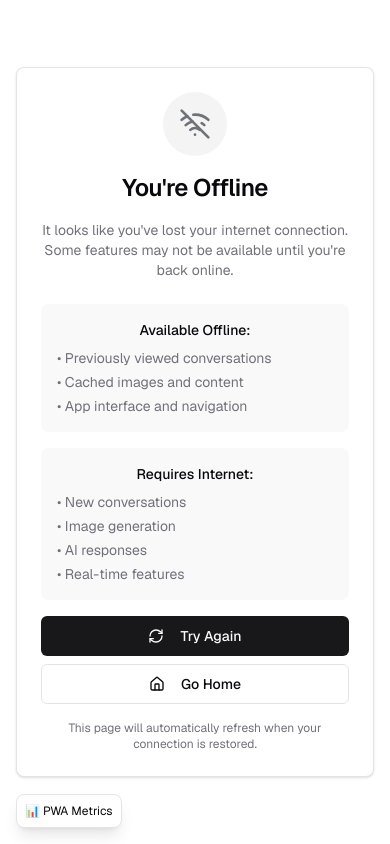
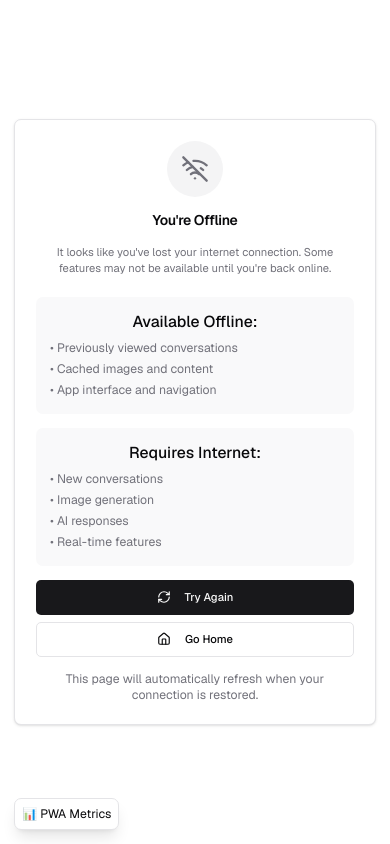
Before and after one commit to Raya46/jatevo-chatbot, a Next.js app: page /offline in a window 390 px wide. Built offline with nearby package versions, Linux system fonts and the light colour scheme.

Commit message:
fix: font resize, remove other model

```diff
--- a/app/(chat)/api/chat/route.ts
+++ b/app/(chat)/api/chat/route.ts
@@ -169,49 +169,56 @@ export async function POST(request: Request) {
       ? `You are a helpful assistant with access to tools that you MUST execute when needed.
 
 CRITICAL TOOL USAGE RULES:
-1. When users ask for images, you MUST execute the generateImageTool function immediately
-2. Do NOT describe what you would generate - ACTUALLY CALL THE TOOL
-3. When you need to use a tool, CALL THE TOOL FUNCTION - do not return JSON describing the tool call
-4. NEVER return JSON like {"tool": "generateImageTool", "arguments": {...}} - instead, actually call the tool
-5. Focus on answering the user's request by executing tools when needed
+• When users ask for images, you MUST execute the generateImageTool function immediately
+• Do NOT describe what you would generate - ACTUALLY CALL THE TOOL
+• When you need to use a tool, CALL THE TOOL FUNCTION - do not return JSON describing the tool call
+• NEVER return JSON like {"tool": "generateImageTool", "arguments": {...}} - instead, actually call the tool
+• Focus on answering the user's request by executing tools when needed
 
 IMAGE GENERATION:
-- Any request for visual content requires EXECUTING generateImageTool
-- Examples: "create an image", "generate a picture", "draw me", "make a picture of", "buat gambar", "gambar", "foto"
-- When you detect an image request, EXECUTE generateImageTool immediately with a descriptive prompt
-- Do NOT explain what you're doing - just EXECUTE the tool
+• Any request for visual content requires EXECUTING generateImageTool
+• Examples: "create an image", "generate a picture", "draw me", "make a picture of", "buat gambar", "gambar", "foto"
+• When you detect an image request, EXECUTE generateImageTool immediately with a descriptive prompt
+• Do NOT explain what you're doing - just EXECUTE the tool
 
 TOOL EXECUTION:
-- When you decide to use a tool, EXECUTE it by calling the tool function
-- Do NOT describe the tool call in text
-- Do NOT return JSON describing the tool call
-- Actually CALL the tool function
+• When you decide to use a tool, EXECUTE it by calling the tool function
+• Do NOT describe the tool call in text
+• Do NOT return JSON describing the tool call
+• Actually CALL the tool function
 
 RESPONSE STYLE:
-- Be helpful and direct
-- Provide clear and concise answers
-- Respond in the user's language when possible
+• Be helpful and direct
+• Provide clear and concise answers
+• Respond in the user's language when possible
 
 IMPORTANT: NEVER return tool call descriptions as text. ALWAYS execute the actual tool function.`
       : `You are a helpful assistant with advanced reasoning capabilities. Provide clear, accurate, and thoughtful responses to help users with their questions and tasks.
 
 CAPABILITIES:
-- Strong reasoning and problem-solving skills
-- Multi-language support (English, Indonesian, Spanish, French, etc.)
-- Ability to understand context and provide relevant information
-- Clear and structured communication
+• Strong reasoning and problem-solving skills
+• Multi-language support (English, Indonesian, Spanish, French, etc.)
+• Ability to understand context and provide relevant information
+• Clear and structured communication
 
 IMPORTANT NOTE ABOUT TOOLS:
-- You do NOT have access to tools like image generation, weather checking, or document creation
-- If the user asks for image generation, weather information, or other tool-based features, politely recommend switching to "Gemini 2.5 Flash" model
-- Example: "I notice you're asking for image generation. For that feature, please switch to the 'Gemini 2.5 Flash' model which has tool calling capabilities."
+• You do NOT have access to tools like image generation, weather checking, or document creation
+• If the user asks for image generation, weather information, or other tool-based features, politely recommend switching to "Gemini 2.5 Flash" model
+• Example: "I notice you're asking for image generation. For that feature, please switch to the 'Gemini 2.5 Flash' model which has tool calling capabilities."
 
 RESPONSE STYLE:
-- Be helpful and direct
-- Provide clear and concise answers
-- Do not include your internal reasoning process in responses unless specifically asked
-- Respond in the user's language when possible
-- Use appropriate formatting for better readability`;
+• Be helpful and direct
+• Provide clear and concise answers
+• Do not include your internal reasoning process in responses unless specifically asked
+• Respond in the user's language when possible
+
+CRITICAL FORMATTING RULES:
+• NEVER use markdown tables (format: | Header | Header |)
+• NEVER use pipe characters | to create table structures
+• ALWAYS use bullet points (•) or numbered lists (1., 2., 3.) instead of tables
+• For comparisons, use bullet points with bold headings: **Performance:** • Point 1 • Point 2
+• For structured information, use nested bullet points with proper indentation
+• Keep responses clean and readable without complex table formatting`;
 
     await saveMessages({
       messages: [
--- a/app/(chat)/api/chat/schema.ts
+++ b/app/(chat)/api/chat/schema.ts
@@ -21,14 +21,7 @@ export const postRequestBodySchema = z.object({
     role: z.enum(["user"]),
     parts: z.array(partSchema),
   }),
-  selectedChatModel: z.enum([
-    "chat-model",
-    "tool-model",
-    "zai-glm-4.6",
-    "z-ai-glm-4.5",
-    "deepseek-r1",
-    "deepseek-v3",
-  ]),
+  selectedChatModel: z.enum(["chat-model", "tool-model"]),
   selectedVisibilityType: z.enum(["public", "private"]),
 });
 
--- a/app/globals.css
+++ b/app/globals.css
@@ -316,3 +316,152 @@
     @apply bg-background text-foreground;
   }
 }
+
+/* Mobile font size adjustments */
+@media (max-width: 768px) {
+  html {
+    font-size: 14px;
+  }
+
+  /* Reduce font sizes for mobile */
+  body {
+    font-size: 0.875rem;
+  }
+
+  /* Adjust heading sizes for mobile */
+  h1 {
+    font-size: 1.5rem;
+  }
+
+  h2 {
+    font-size: 1.25rem;
+  }
+
+  h3 {
+    font-size: 1.125rem;
+  }
+
+  h4 {
+    font-size: 1rem;
+  }
+
+  h5 {
+    font-size: 0.875rem;
+  }
+
+  h6 {
+    font-size: 0.75rem;
+  }
+
+  /* Adjust paragraph and text elements */
+  p {
+    font-size: 0.875rem;
+  }
+
+  /* Adjust list items */
+  li {
+    font-size: 0.875rem;
+  }
+
+  /* Adjust label and form elements */
+  label {
+    font-size: 0.875rem;
+  }
+
+  input,
+  textarea,
+  select {
+    font-size: 0.875rem;
+  }
+
+  /* Adjust button text */
+  button {
+    font-size: 0.875rem;
+  }
+
+  /* Adjust small text */
+  small {
+    font-size: 0.75rem;
+  }
+
+  /* Message component specific font adjustments for mobile */
+  .message-content,
+  [data-testid="message-content"] {
+    font-size: 0.8rem !important;
+  }
+
+  /* Override text-sm in message content */
+  .text-sm {
+    font-size: 0.8rem !important;
+  }
+
+  /* Streamdown content in messages */
+  .streamdown,
+  [data-testid="message-content"] * {
+    font-size: 0.8rem !important;
+  }
+
+  /* Tool content font size */
+  .tool-content,
+  .tool-input,
+  .tool-output {
+    font-size: 0.8rem !important;
+  }
+
+  /* Greeting and suggestion text */
+  .greeting-text,
+  .suggestion-text {
+    font-size: 0.8rem !important;
+  }
+
+  /* Chat input and related elements */
+  .chat-input,
+  .prompt-input,
+  [data-testid="multimodal-input"] {
+    font-size: 0.875rem !important;
+  }
+
+  /* Textarea and input elements */
+  textarea,
+  input[type="text"],
+  input[type="email"],
+  input[type="password"],
+  input[type="search"] {
+    font-size: 0.875rem !important;
+  }
+
+  /* Override text-sm in all contexts */
+  .text-sm {
+    font-size: 0.8rem !important;
+  }
+
+  /* Specific overrides for prompt components */
+  .prompt-input-textarea,
+  .prompt-input textarea {
+    font-size: 0.875rem !important;
+  }
+
+  /* Greeting text adjustments */
+  .text-xl,
+  .text-2xl {
+    font-size: 1rem !important;
+  }
+
+  /* Suggestion buttons */
+  .suggestion-button,
+  [data-testid="suggested-actions"] button {
+    font-size: 0.75rem !important;
+    padding: 0.5rem 0.75rem !important;
+  }
+
+  /* Button size overrides */
+  .btn-sm,
+  button[size="sm"] {
+    font-size: 0.75rem !important;
+  }
+
+  /* Model selector text */
+  .font-medium.text-xs {
+    font-size: 0.625rem !important;
+  }
+}
--- a/components/message.tsx
+++ b/components/message.tsx
@@ -69,7 +69,7 @@ const PurePreviewMessage = ({
         })}
       >
         {message.role === "assistant" && (
-          <div className="-mt-1 flex size-8 shrink-0 items-center justify-center rounded-full bg-background ring-1 ring-border">
+          <div className="-mt-1 hidden size-8 shrink-0 items-center justify-center rounded-full bg-background ring-1 ring-border lg:flex">
             <SparklesIcon size={14} />
           </div>
         )}
@@ -371,7 +371,7 @@ export const ThinkingMessage = () => {
       transition={{ duration: 0.2 }}
     >
       <div className="flex items-start justify-start gap-3">
-        <div className="-mt-1 flex size-8 shrink-0 items-center justify-center rounded-full bg-background ring-1 ring-border">
+        <div className="-mt-1 hidden size-8 shrink-0 items-center justify-center rounded-full bg-background ring-1 ring-border lg:flex">
           <SparklesIcon size={14} />
         </div>
 
--- a/lib/ai/entitlements.ts
+++ b/lib/ai/entitlements.ts
@@ -20,14 +20,7 @@ export const entitlementsByUserType: Record<UserType, Entitlements> = {
    */
   regular: {
     maxMessagesPerDay: 100,
-    availableChatModelIds: [
-      "chat-model",
-      "tool-model",
-      "zai-glm-4.6",
-      "z-ai-glm-4.5",
-      "deepseek-r1",
-      "deepseek-v3",
-    ],
+    availableChatModelIds: ["chat-model", "tool-model"],
   },
 
   /*
--- a/lib/ai/models.ts
+++ b/lib/ai/models.ts
@@ -19,28 +19,4 @@ export const chatModels: ChatModel[] = [
     description:
       "THE ONLY model with tool calling support! Can generate images, check weather, create documents, and more. Choose this for tools.",
   },
-  {
-    id: "zai-glm-4.6",
-    name: "ZAI GLM-4.6",
-    description:
-      "Advanced reasoning model with enhanced capabilities for complex problem-solving. No tool calling support.",
-  },
-  {
-    id: "z-ai-glm-4.5",
-    name: "Z-AI GLM-4.5",
-    description:
-      "Balanced model for general chat and reasoning tasks with optimal performance. No tool calling support.",
-  },
-  {
-    id: "deepseek-r1",
-    name: "DeepSeek R1",
-    description:
-      "High-performance reasoning model for complex problem-solving and analytical tasks. No tool calling support.",
-  },
-  {
-    id: "deepseek-v3",
-    name: "DeepSeek V3",
-    description:
-      "Versatile model with strong reasoning and language capabilities for various use cases. No tool calling support.",
-  },
 ];
--- a/lib/ai/providers.ts
+++ b/lib/ai/providers.ts
@@ -30,9 +30,5 @@ export const myProvider = isTestEnvironment
         "artifact-model": jatevo("gpt-oss-120b"),
         "image-model": google("gemini-2.5-flash-image-preview"),
         "tool-model": google("gemini-2.5-flash"),
-        "zai-glm-4.6": jatevo("zai-org/GLM-4.6"),
-        "z-ai-glm-4.5": jatevo("z-ai/GLM-4.5"),
-        "deepseek-r1": jatevo("deepseek-ai/DeepSeek-R1-0528"),
-        "deepseek-v3": jatevo("deepseek-ai/DeepSeek-V3-0324"),
       },
     });
```
